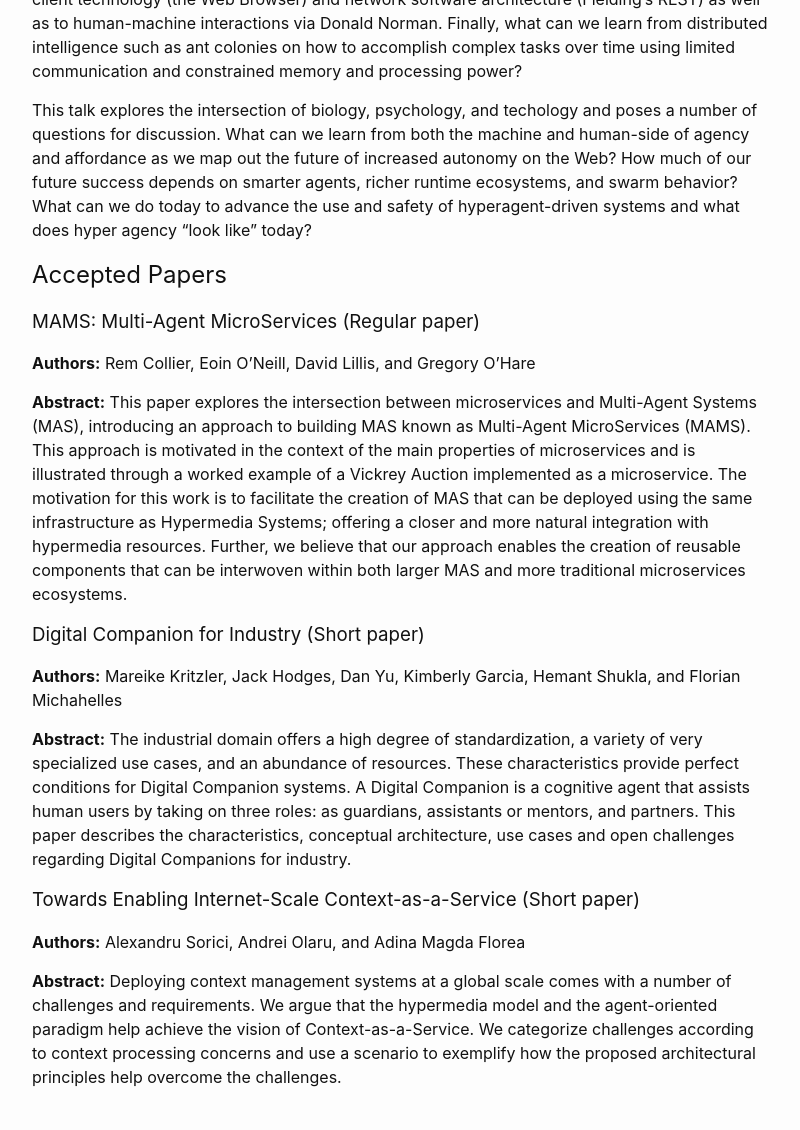
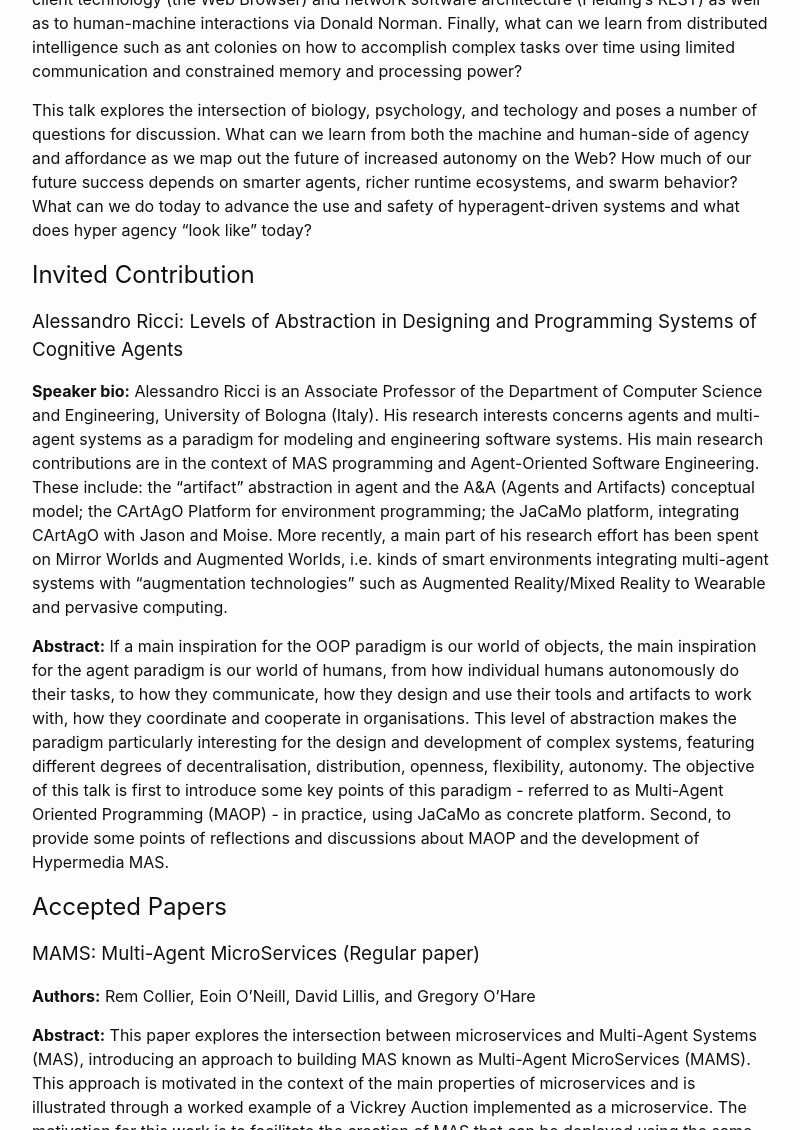
Before and after one commit to HyperAgents/twc2019.hyperagents.org, a Jekyll site: the page built from 01_program.md, in a window 1280 px wide and 1400 px high, scrolled down 1743 px, cut to the strip 0-1130 px from the top of the window. Shown: the whole strip, without its empty margins (238-1038 px from the left). Built offline with Jekyll 4.4.1, drawn with Linux system fonts in a browser that asks for light colours; some of the changed text lies outside the part shown.

Commit message:
Add Alessandro's details

```diff
--- a/01_program.md
+++ b/01_program.md
@@ -12,7 +12,7 @@ permalink: /program/
 	</tr>
 	<tr>
 		<td>14:20</td>
-		<td>Invited Contribution (Alessandro Ricci): Levels of Abstraction in Designing and Programming Systems of Cognitive Agents</td>
+		<td>Invited Contribution (Alessandro Ricci): <a href="#talk-alessandro">Levels of Abstraction in Designing and Programming Systems of Cognitive Agents</a></td>
 	</tr>
 	<tr>
 		<td>14:50</td>
@@ -72,6 +72,15 @@ Amundsen has authored numerous books and papers. He contributed to the O'Reilly
 This talk explores the intersection of biology, psychology, and techology and poses a number of questions for discussion. What can we learn from both the machine and human-side of agency and affordance as we map out the future of increased autonomy on the Web? How much of our future success depends on smarter agents, richer runtime ecosystems, and swarm behavior? What can we do today to advance the use and safety of hyperagent-driven systems and what does hyper agency "look like" today?
 
 
+<h2>Invited Contribution</h2>
+
+<h3 id="talk-alessandro">Alessandro Ricci: Levels of Abstraction in Designing and Programming Systems of Cognitive Agents</h3>
+
+**Speaker bio:** Alessandro Ricci is an Associate Professor of the Department of Computer Science and Engineering, University of Bologna (Italy). His research interests concerns agents and multi-agent systems as a paradigm for modeling and engineering software systems. His main research contributions are in the context of MAS programming and Agent-Oriented Software Engineering. These include: the "artifact" abstraction in agent and the A&A (Agents and Artifacts) conceptual model; the CArtAgO Platform for environment programming; the JaCaMo platform, integrating CArtAgO with Jason and Moise. More recently, a main part of his research effort has been spent on Mirror Worlds and Augmented Worlds, i.e. kinds of smart environments integrating multi-agent systems with “augmentation technologies” such as Augmented Reality/Mixed Reality to Wearable and pervasive computing.
+
+**Abstract:** If a main inspiration for the OOP paradigm is our world of objects, the main inspiration for the agent paradigm is our world of humans, from how individual humans autonomously do their tasks, to how they communicate, how they design and use their tools and artifacts to work with, how they coordinate and cooperate in organisations. This level of abstraction makes the paradigm particularly interesting for the design and development of complex systems, featuring different degrees of decentralisation, distribution, openness, flexibility, autonomy. The objective of this talk is first to introduce some key points of this paradigm - referred to as Multi-Agent Oriented Programming (MAOP) - in practice, using JaCaMo as concrete platform. Second, to provide some points of reflections and discussions about MAOP and the development of Hypermedia MAS.
+
+
 <h2>Accepted Papers</h2>
 
 <h3 id="paper-collier">MAMS: Multi-Agent MicroServices (Regular paper)</h3>
```
Also changed, not shown: 1 other file.
